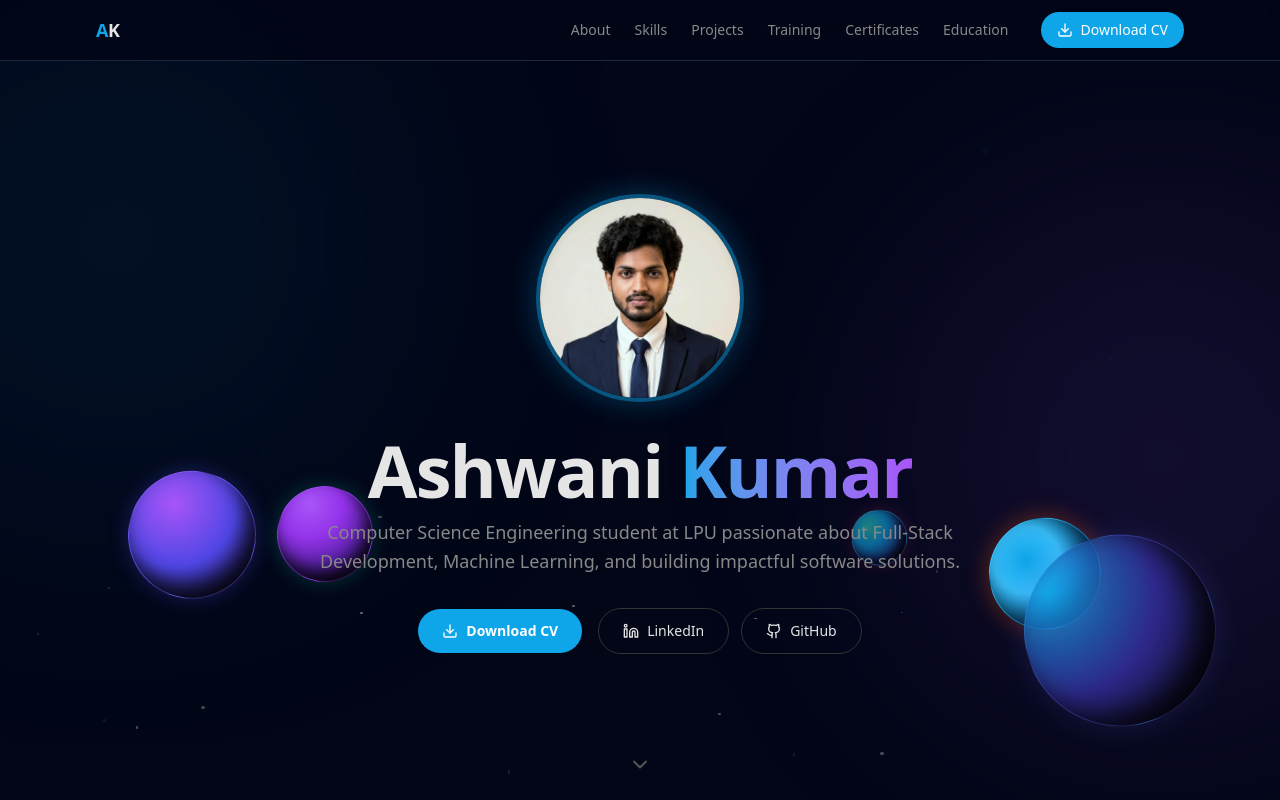
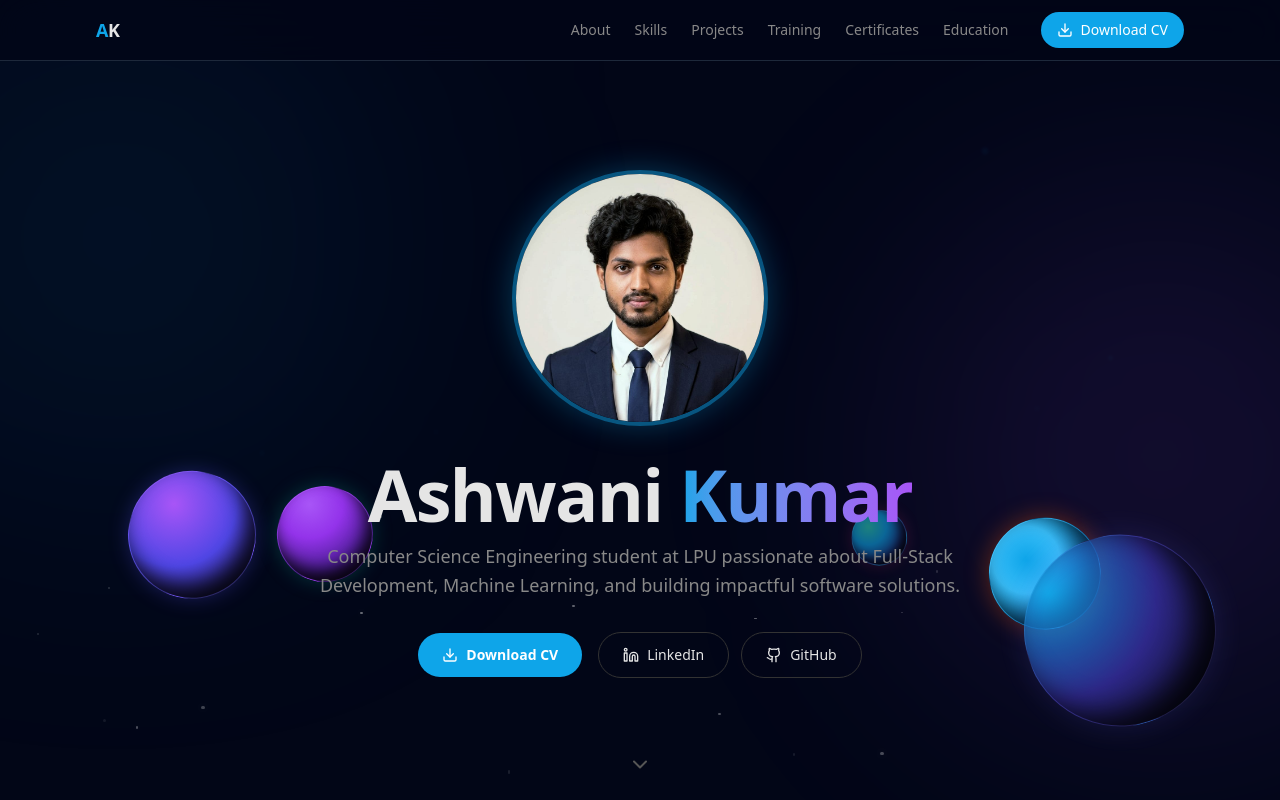
Before and after one commit to ServerA-A/caashwani, a Next.js app: page / in a window 1280 px wide. Shown: the top 800 px of the page. Built offline with nearby package versions, Linux system fonts and the light colour scheme.

Commit message:
some more changes

```diff
--- a/app/page.tsx
+++ b/app/page.tsx
@@ -464,13 +464,13 @@ export default function Home() {
             animate={{ opacity: 1, scale: 1, rotate: 0 }}
             transition={{ type: "spring", stiffness: 200, damping: 20, delay: 0.1 }}
           >
-            <div className="relative h-40 w-40 sm:h-52 sm:w-52 overflow-hidden rounded-full border-4 border-[#0ea5e9]/50 shadow-[0_0_30px_rgba(14,165,233,0.3)]">
+            <div className="relative h-48 w-48 sm:h-64 sm:w-64 overflow-hidden rounded-full border-4 border-[#0ea5e9]/50 shadow-[0_0_30px_rgba(14,165,233,0.3)]">
               {/* Use uploaded profile image with fallback avatar on load error */}
               <Image
                 src={profilePhoto}
                 alt="Ashwani Kumar"
-                width={208}
-                height={208}
+                width={256}
+                height={256}
                 className="h-full w-full object-cover object-top"
                 priority
               />
```
